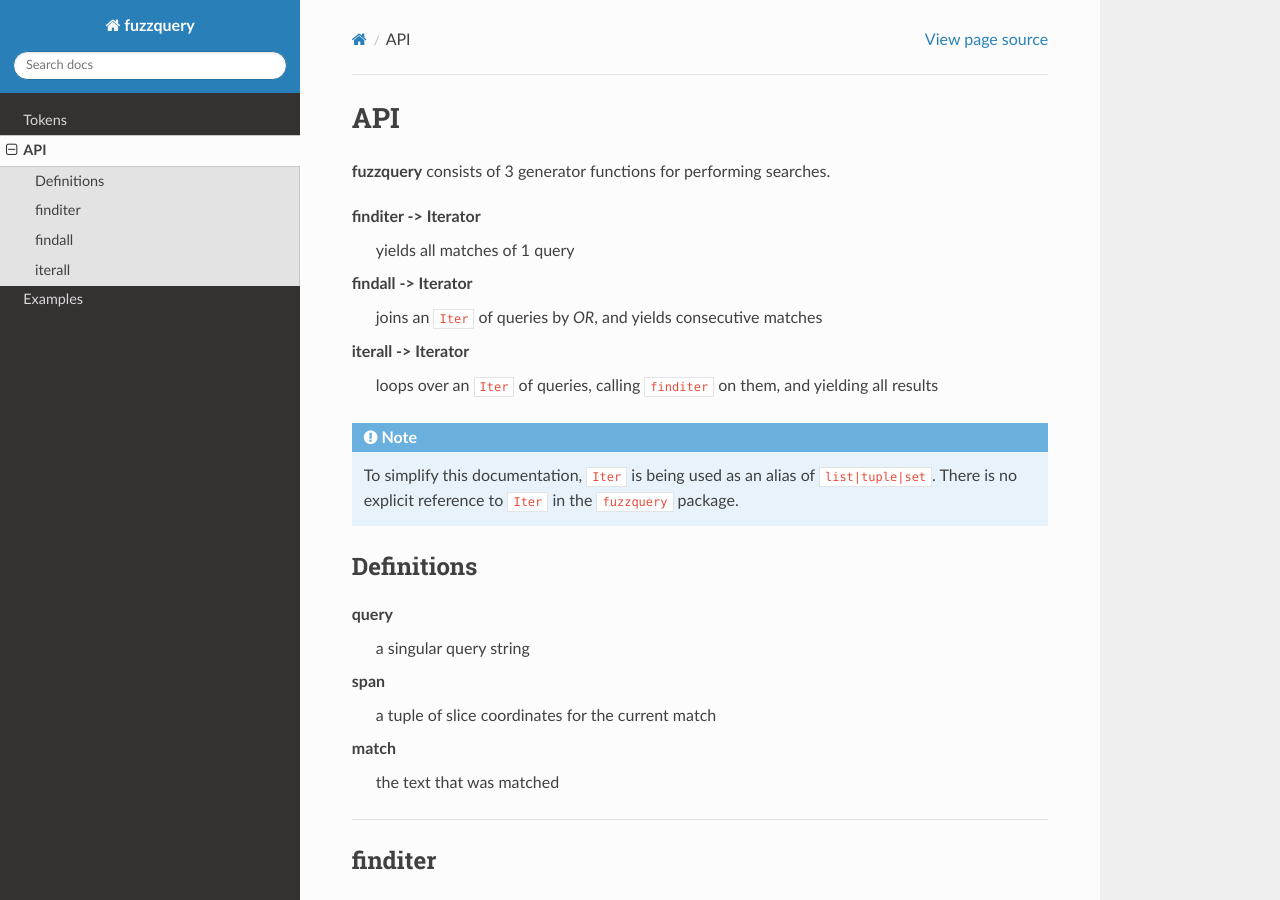
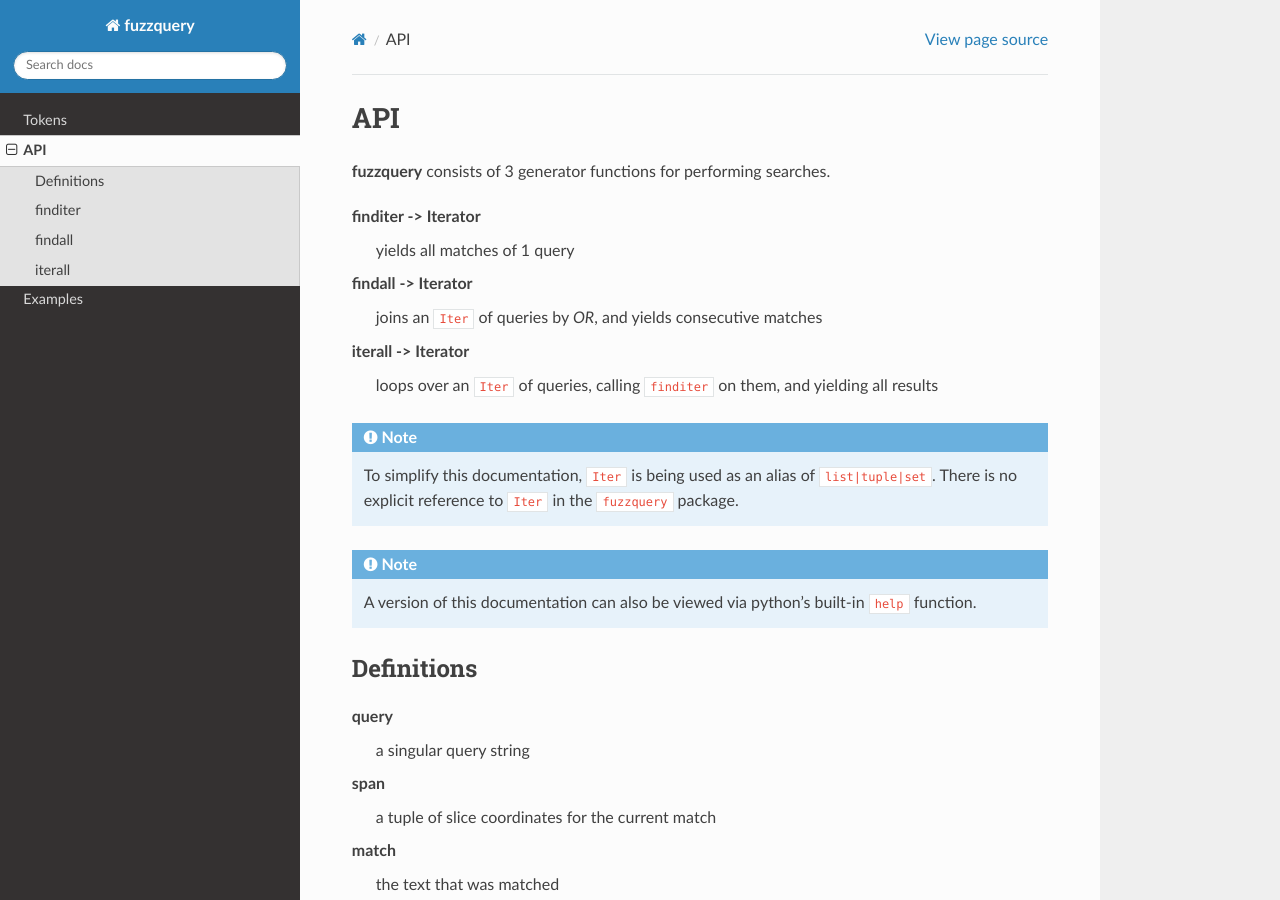
Before and after one commit to OneMadGypsy/fuzzquery, a Sphinx documentation site: the page built from docs/source/api.rst, in a window 1280 px wide and 900 px high. Built offline with Sphinx 7.4.7 and the Read the Docs theme 2.0.0, drawn with Linux system fonts in a browser that asks for light colours.

Commit message:
Update api.rst

```diff
--- a/docs/source/api.rst
+++ b/docs/source/api.rst
@@ -14,6 +14,9 @@ iterall -> Iterator
 
   To simplify this documentation, ``Iter`` is being used as an alias of ``list|tuple|set``. There is no explicit reference to ``Iter`` in the ``fuzzquery`` package.
 
+.. note::
+
+  A version of this documentation can also be viewed via python's built-in ``help`` function.
 
 Definitions
 -----------
```
